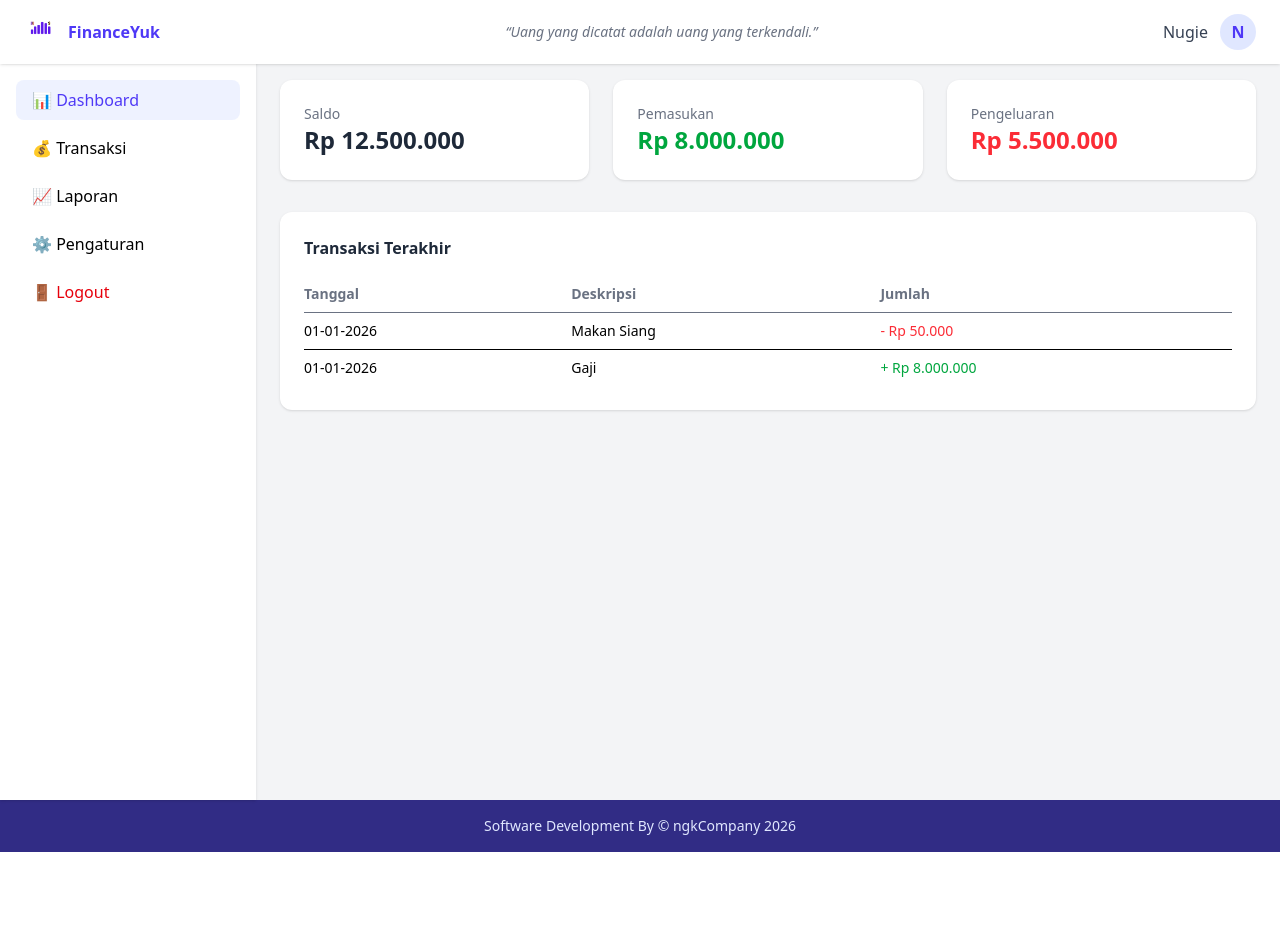
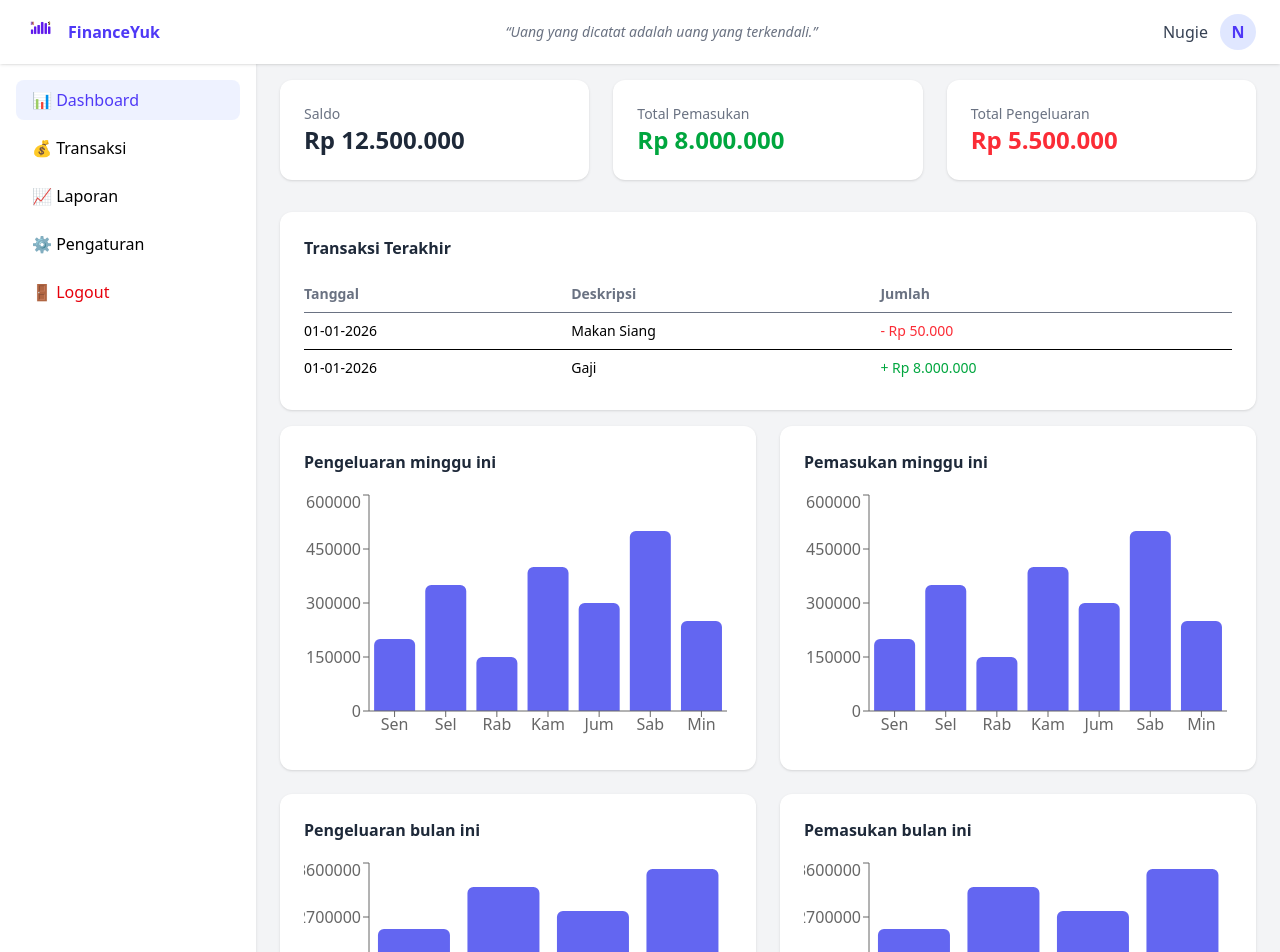
Before and after one commit to HuntNugie/react-frontend-finance-yuk, a React (Vite) app: page /dashboard in a window 1280 px wide. Shown: the top 952 px of the page. Before the commit the page ends 852 px from the top, so only its background shows below. Built offline with nearby package versions, Linux system fonts and the light colour scheme.

Commit message:
pages:menambahkan chart ke dashboard page

```diff
--- a/src/pages/Protected/Dashboard.page.jsx
+++ b/src/pages/Protected/Dashboard.page.jsx
@@ -1,4 +1,23 @@
+import { ChartFinance } from "../../components/ProtectedComponent/ChartFinance";
+
 export default function DashboardPage() {
+    const weeklyData = [
+        {label: "Sen", amount: 200000},
+        {label: "Sel", amount: 350000},
+        {label: "Rab", amount: 150000},
+        {label: "Kam", amount: 400000},
+        {label: "Jum", amount: 300000},
+        {label: "Sab", amount: 500000},
+        {label: "Min", amount: 250000},
+    ];
+
+    const monthlyData = [
+        {label: "Minggu 1", amount: 2500000},
+        {label: "Minggu 2", amount: 3200000},
+        {label: "Minggu 3", amount: 2800000},
+        {label: "Minggu 4", amount: 3500000},
+    ];
+
     return (
         <>
             <h1 className="text-2xl font-bold text-gray-800 mb-6">Ringkasan Keuangan</h1>
@@ -9,16 +28,16 @@ export default function DashboardPage() {
                     <h2 className="text-2xl font-bold text-gray-800">Rp 12.500.000</h2>
                 </div>
                 <div className="bg-white rounded-xl shadow p-6">
-                    <p className="text-sm text-gray-500">Pemasukan</p>
+                    <p className="text-sm text-gray-500">Total Pemasukan</p>
                     <h2 className="text-2xl font-bold text-green-600">Rp 8.000.000</h2>
                 </div>
                 <div className="bg-white rounded-xl shadow p-6">
-                    <p className="text-sm text-gray-500">Pengeluaran</p>
+                    <p className="text-sm text-gray-500">Total Pengeluaran</p>
                     <h2 className="text-2xl font-bold text-red-500">Rp 5.500.000</h2>
                 </div>
             </div>
             {/* TABLE */}
-            <div className="bg-white rounded-xl shadow p-6">
+            <div className="bg-white rounded-xl shadow p-6 mb-4">
                 <h2 className="font-semibold text-gray-800 mb-4">Transaksi Terakhir</h2>
                 <div className="overflow-x-auto">
                     <table className="w-full text-sm">
@@ -44,6 +63,14 @@ export default function DashboardPage() {
                     </table>
                 </div>
             </div>
+
+            {/* CHARTS */}
+            <div className="grid grid-cols-1 lg:grid-cols-2 gap-6 mb-8">
+                <ChartFinance title={"Pengeluaran minggu ini"} data={weeklyData}/>
+                <ChartFinance title={"Pemasukan minggu ini"} data={weeklyData}/>
+                <ChartFinance title={"Pengeluaran bulan ini"} data={monthlyData}/>
+                <ChartFinance title={"Pemasukan bulan ini"} data={monthlyData}/>
+            </div>
         </>
     );
 }
```
